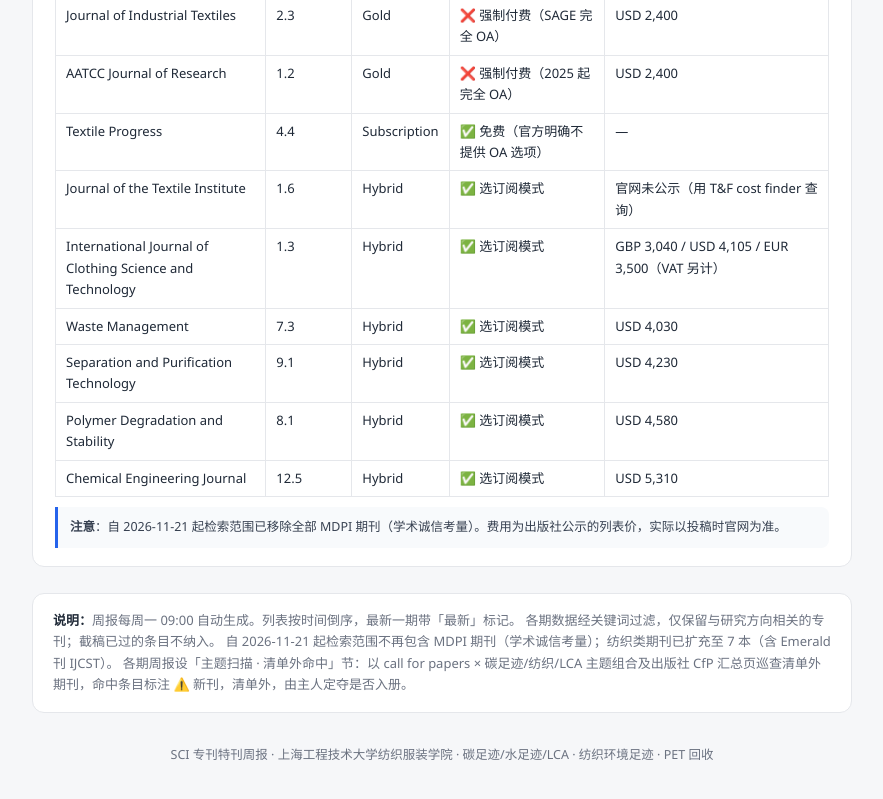
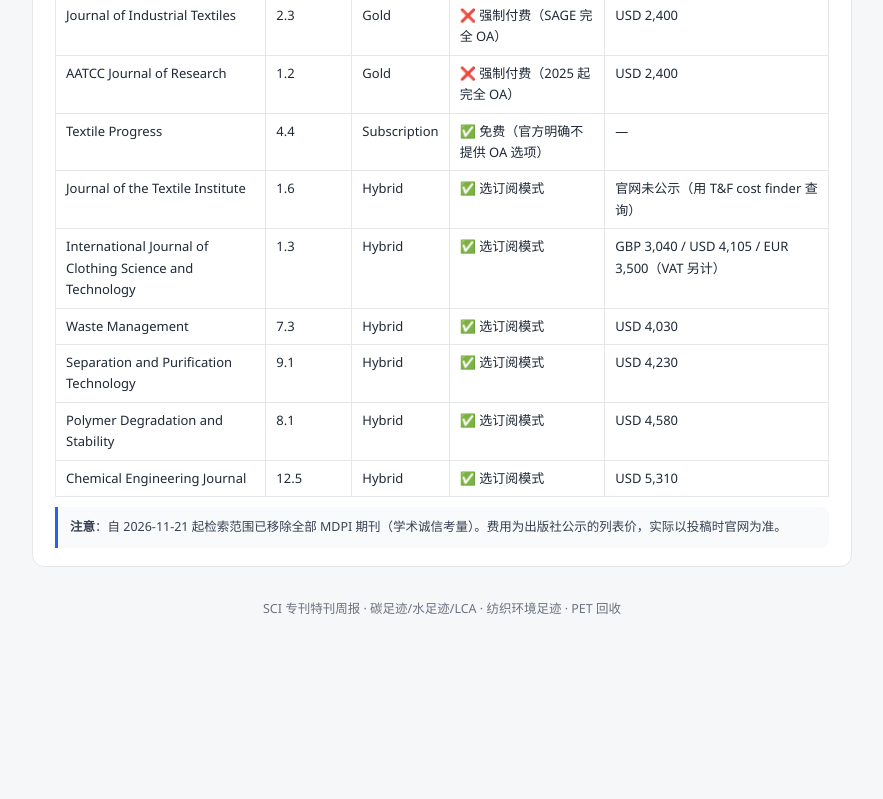
Before and after one commit to leoheihei/SCI_special_issue, a plain HTML site: page index.html in a window 1280 px wide. Shown: the part 1399-2198 px from the top of the page, without its empty margins (198-1081 px from the left). After the commit the page ends 2090 px from the top, so only its background shows below. Drawn offline with Linux system fonts and the light colour scheme.

Commit message:
Update index.html

```diff
--- a/index.html
+++ b/index.html
@@ -120,14 +120,8 @@
     <blockquote><p><strong>注意</strong>：自 2026-11-21 起检索范围已移除全部 MDPI 期刊（学术诚信考量）。费用为出版社公示的列表价，实际以投稿时官网为准。</p></blockquote>
   </div>
 
-  <div class="legend">
-    <b>说明：</b>周报每周一 09:00 自动生成。列表按时间倒序，最新一期带「最新」标记。
-    各期数据经关键词过滤，仅保留与研究方向相关的专刊；截稿已过的条目不纳入。
-    自 2026-11-21 起检索范围不再包含 MDPI 期刊（学术诚信考量）；纺织类期刊已扩充至 7 本（含 Emerald 刊 IJCST）。
-    各期周报设「主题扫描 · 清单外命中」节：以 call for papers × 碳足迹/纺织/LCA 主题组合及出版社 CfP 汇总页巡查清单外期刊，命中条目标注 ⚠️ 新刊，清单外，由主人定夺是否入册。
-  </div>
 
-  <footer>SCI 专刊特刊周报 · 上海工程技术大学纺织服装学院 · 碳足迹/水足迹/LCA · 纺织环境足迹 · PET 回收</footer>
+  <footer>SCI 专刊特刊周报 · 碳足迹/水足迹/LCA · 纺织环境足迹 · PET 回收</footer>
 </div>
 <script>
 function flt(k){k=k.trim();var n=0;
```
